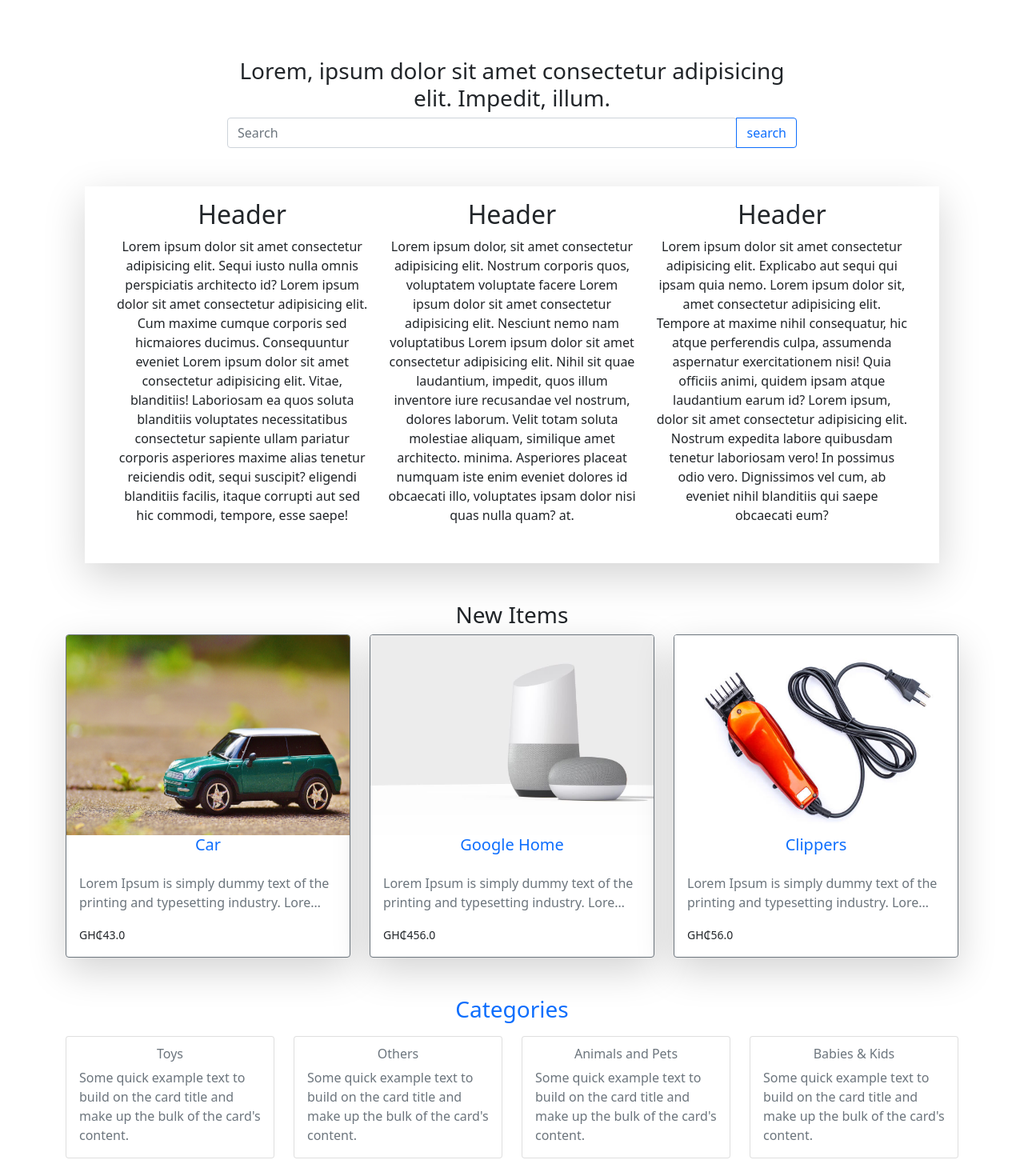
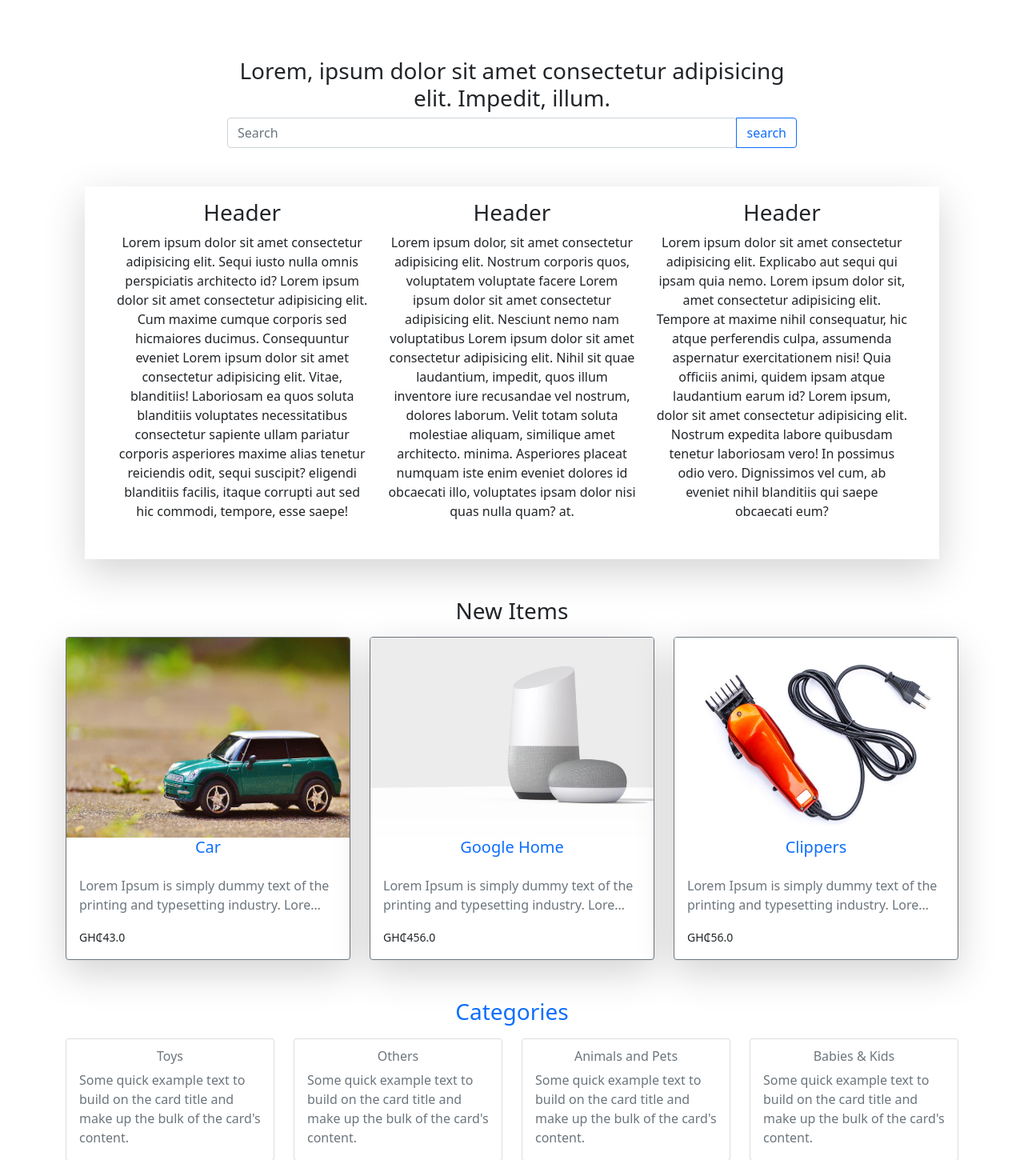
Before and after one commit to rcoffie/classify, a Django app: page / in a window 1280 px wide. Shown: the part 64-1514 px from the top of the page at 80% size. Run offline with Django 3.2, Linux system fonts and the light colour scheme; data comes from the database, SQL or seed files in the repository; some libraries are stand-ins or nearby versions.

Commit message:
working refacotring home.html template

```diff
--- a/core/templates/pages/home.html
+++ b/core/templates/pages/home.html
@@ -19,7 +19,7 @@
         <div class="col-md-12 shadow-lg">
             <div class="row justify-content-center m-2 p-2">
                 <div class="col-md-4 text-center">
-                  <h2>Header</h2>
+                  <h3>Header</h3>
                   <p> Lorem ipsum dolor sit amet consectetur adipisicing elit. Sequi iusto nulla omnis
                     perspiciatis architecto id? Lorem ipsum dolor sit amet consectetur adipisicing elit. Cum maxime cumque
                     corporis sed hicmaiores ducimus. Consequuntur eveniet Lorem ipsum dolor sit amet consectetur adipisicing
@@ -28,7 +28,7 @@
                     eligendi blanditiis facilis, itaque corrupti aut sed hic commodi, tempore, esse saepe!</p>
                   </div>
                 <div class="col-md-4 text-center">
-                  <h2>Header</h2>
+                  <h3>Header</h3>
                   <p>  Lorem ipsum dolor, sit amet consectetur adipisicing
                     elit. Nostrum corporis quos, voluptatem voluptate facere  Lorem ipsum dolor sit amet consectetur adipisicing elit.
                      Nesciunt nemo nam voluptatibus Lorem ipsum dolor sit amet consectetur adipisicing elit. Nihil sit quae
@@ -39,7 +39,7 @@
                    at.</p>
                  </div>
                 <div class="col-md-4 text-center">
-                  <h2>Header</h2>
+                  <h3>Header</h3>
                   <p>Lorem ipsum dolor sit amet consectetur adipisicing elit. Explicabo aut sequi qui ipsam quia
                     nemo. Lorem ipsum dolor sit, amet consectetur adipisicing elit. Tempore at maxime nihil consequatur, hic atque perferendis culpa,
                     assumenda aspernatur exercitationem nisi! Quia officiis animi, quidem ipsam atque laudantium earum id?
@@ -56,7 +56,7 @@
       <h3 class="text-center">New Items</h3>
       {% for each in items%}
 
-        <a href="{% url 'item_detail' each.id %}" class="col-md-4 text-decoration-none "  >
+        <a href="{% url 'item_detail' each.id %}" class="col-md-4 text-decoration-none mt-2"  >
             <div class="card shadow-lg border-secondary">
 
                 <img style="height: 250px;"src="{{ each.item_image.url }}" class="card-img-top" alt="{{each.name}}"/>
```
